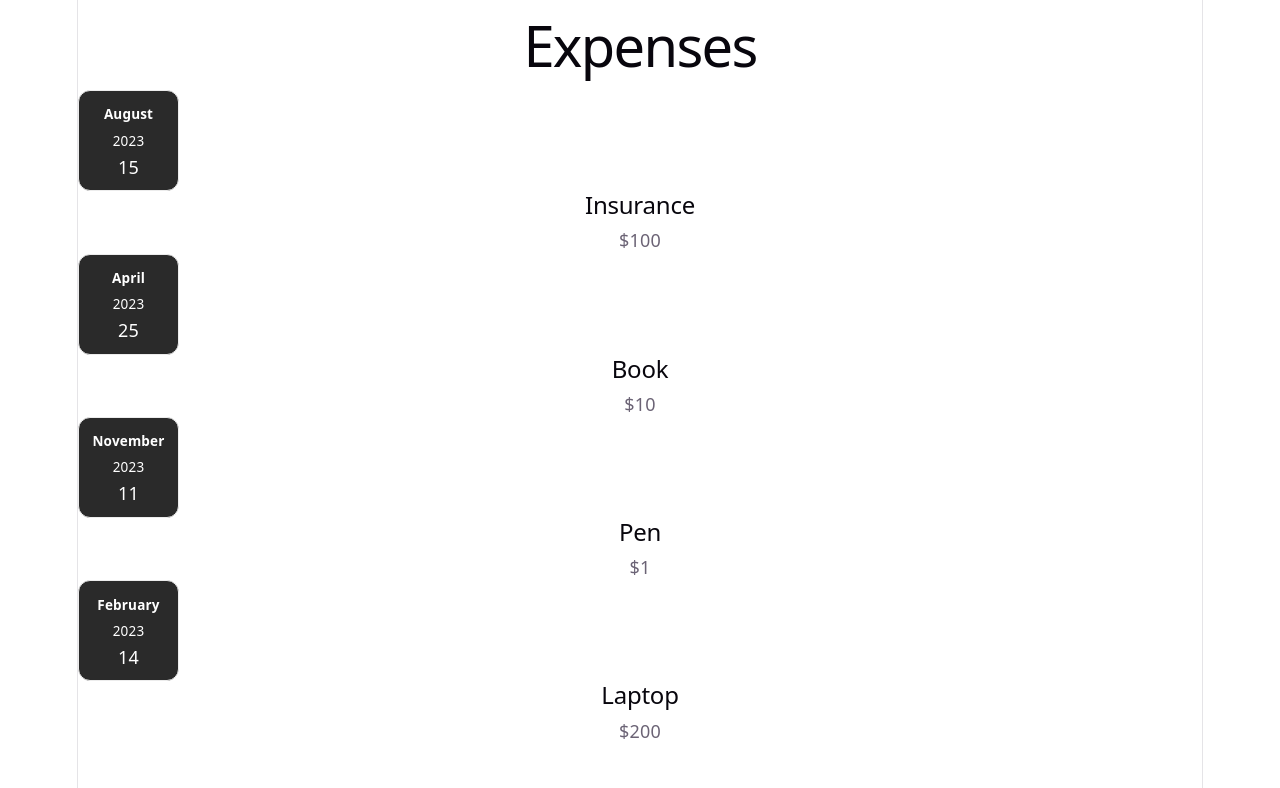
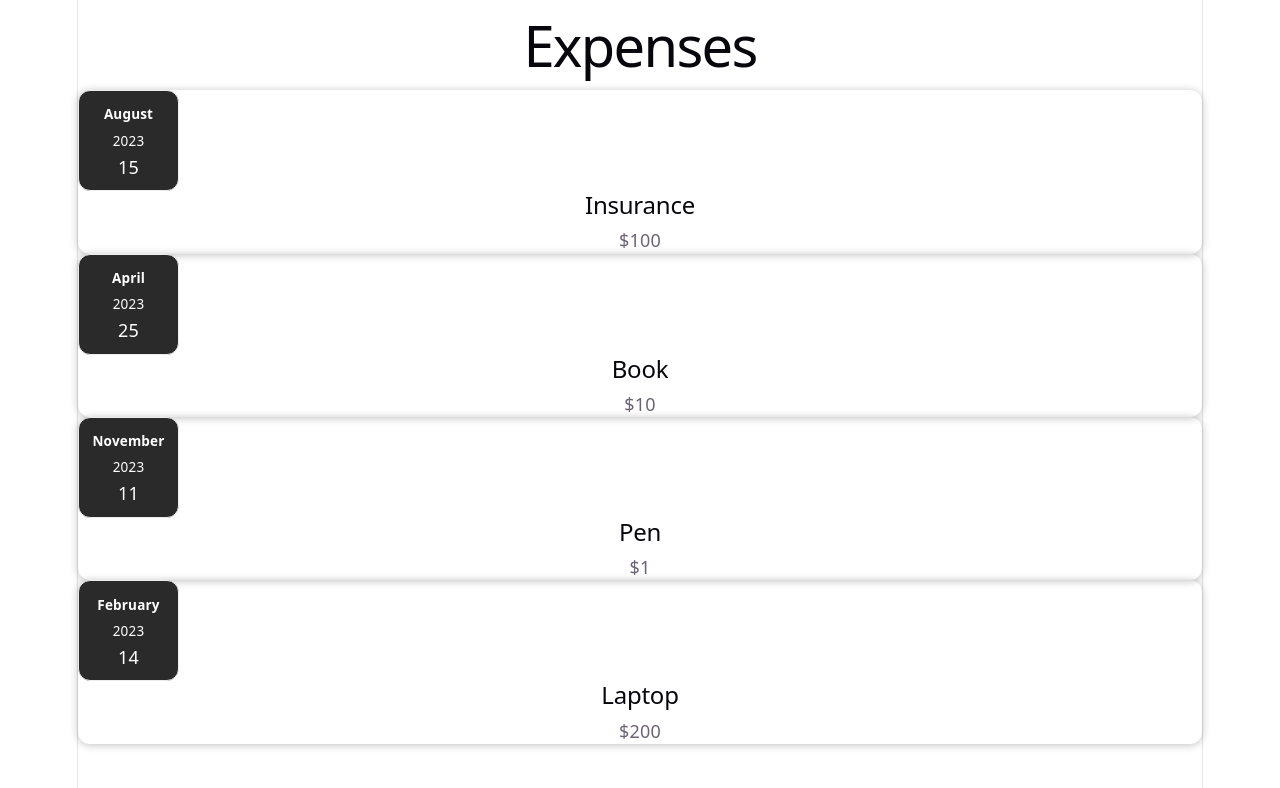
Before and after one commit to anjalei/Learning-React, a React (Vite) app: page / in a window 1280 px wide. Shown: the top 788 px of the page. Built offline with nearby package versions, Linux system fonts and the light colour scheme.

Commit message:
Wrap components

```diff
--- a/src/components/ExpenseItem.jsx
+++ b/src/components/ExpenseItem.jsx
@@ -1,14 +1,15 @@
 
 import ExpenseDate from "./ExpenseDate";
+import Card from "../ui/Card";
  function ExpenseItem (props){
   return (
-    <div className="expense-item">
+    <Card className="expense-item">
     <ExpenseDate date={props.date} ></ExpenseDate>
       <div className="expense-item__description">
         <h2>{props.title}</h2>
         <div className="expense-item__price">${props.price}</div>
         </div>
-        </div>
+        </Card>
   );
 }
 
--- /dev/null
+++ b/src/ui/Card.css
@@ -0,0 +1,4 @@
+.card {
+  border-radius: 12px;
+  box-shadow: 0 1px 8px rgba(0, 0, 0, 0.25);
+}
--- /dev/null
+++ b/src/ui/Card.jsx
@@ -0,0 +1,9 @@
+import "./Card.css"
+function Card (props){
+  return (
+    <div className={`card ${props.className}`}>
+      {props.children}
+    </div>
+  )
+}
+export default Card;
```
Also changed, not shown: src/components/Expenses.jsx (+5 -10 lines).
